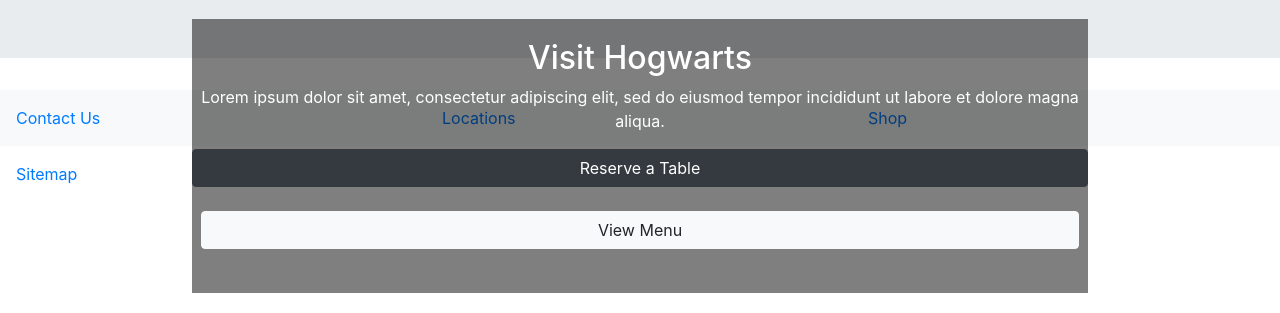
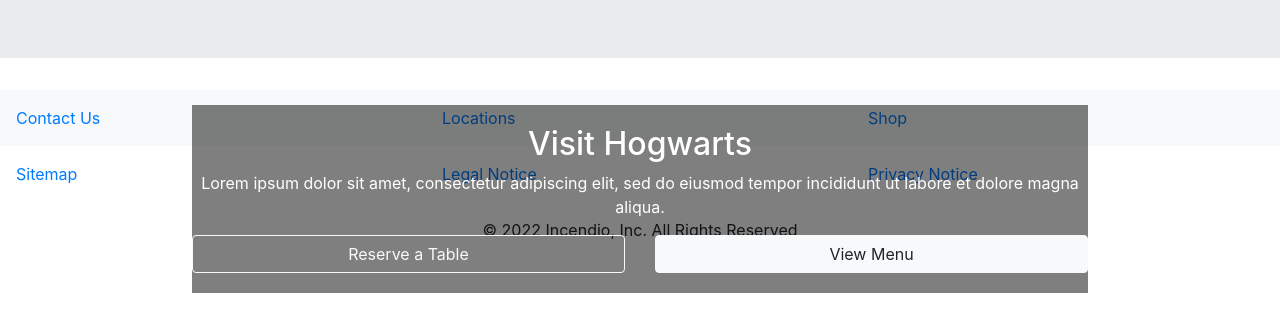
Before and after one commit to ashleydjohnson/Hogwarts, a website: page index.html in a window 1280 px wide. Shown: the part 487-800 px from the top of the page. Drawn offline with nearby package versions, Linux system fonts and the light colour scheme.

Commit message:
changed button style

```diff
--- a/index.html
+++ b/index.html
@@ -46,15 +46,13 @@
                         labore
                         et dolore magna
                         aliqua.</p>
-                    <!--Reserve a Table Button-->
+                        <!--Reserve a Table Button-->
                     <div class="row">
                         <div class="col">
-                            <button type="button" class="btn btn-dark btn-block">Reserve a Table</button>
+                            <button type="button" class="btn btn-outline-light btn-block">Reserve a Table</button>
                         </div>
-                    </div>
-                    <!--View Menu Button-->
-                    <div class="row">
-                        <div class="col p-md-4">
+                        <!--View Menu Button-->
+                        <div class="col">
                             <button type="button" class="btn btn-light btn-block">View Menu</button>
                         </div>
                     </div>
```
